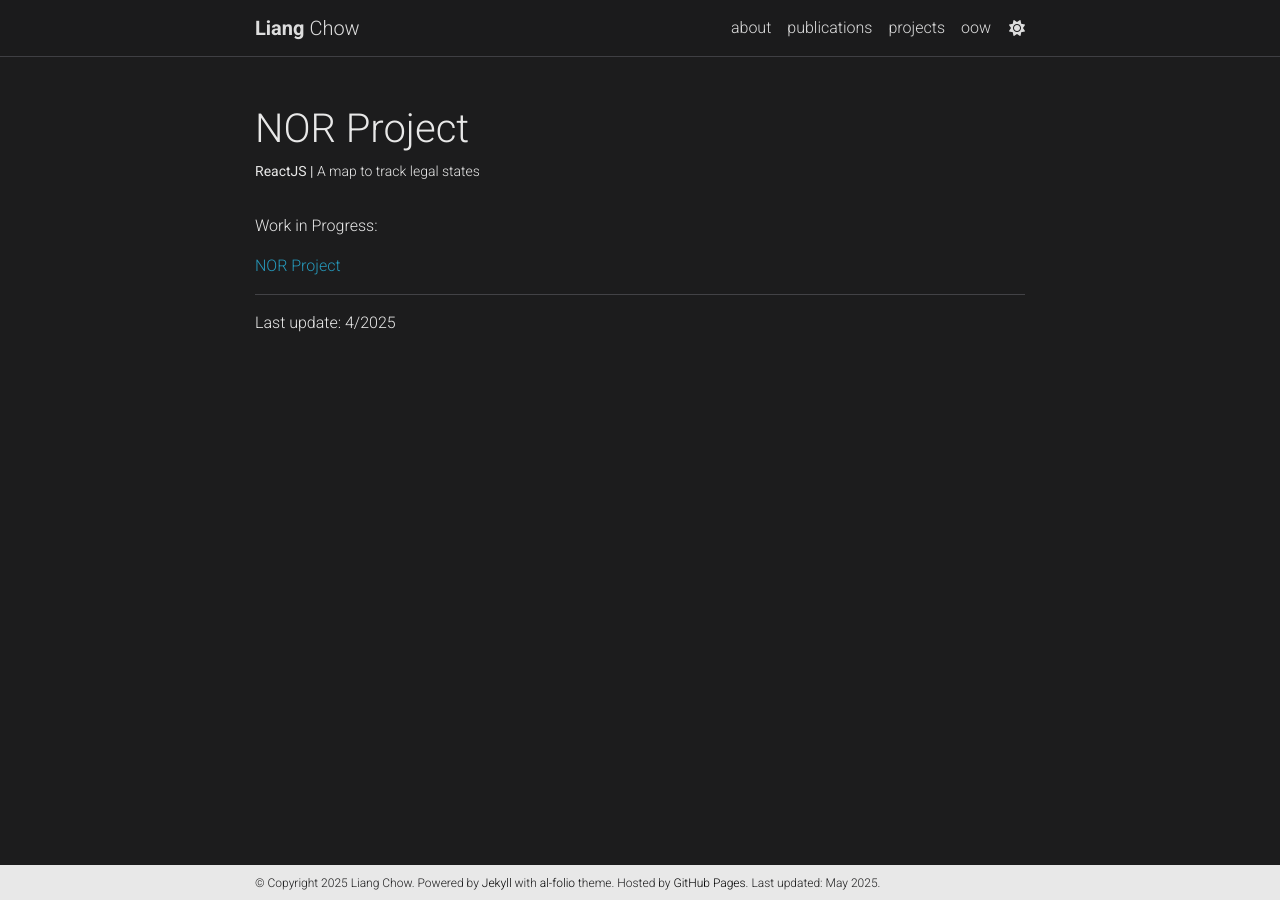
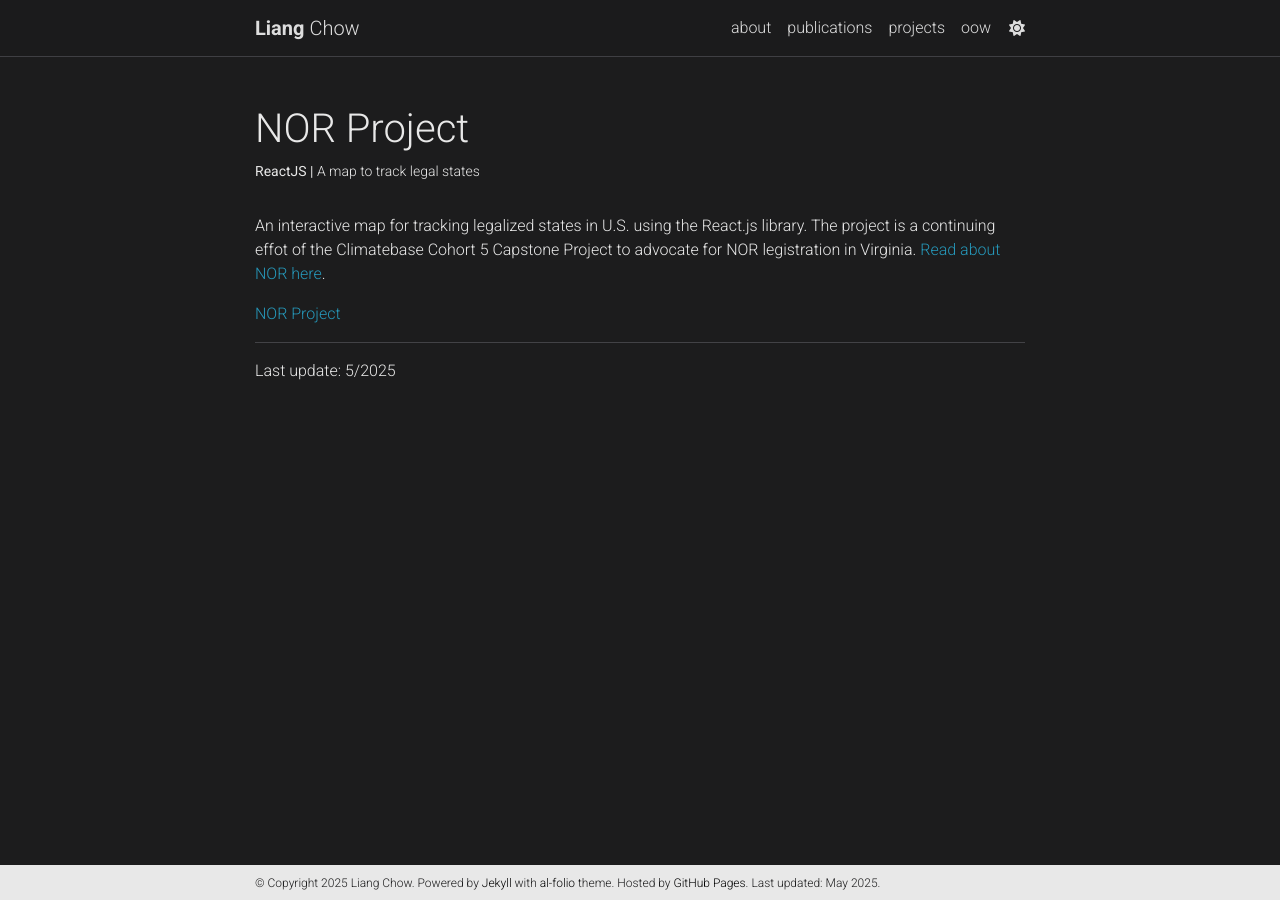
Before and after one commit to liangchow/liangchow.github.io, a Jekyll site: the page built from _projects/6_project.md, in a window 1280 px wide. Built offline with Jekyll 4.4.1, drawn with Linux system fonts in a browser that asks for light colours; comment, search, counter and statistics services are not loaded; a style sheet for code colours, icons or effects is not loaded.

Commit message:
Update 6_project.md

```diff
--- a/_projects/6_project.md
+++ b/_projects/6_project.md
@@ -8,9 +8,9 @@
 related_publications:
 ---
 
-Work in Progress:
+An interactive map for tracking legalized states in U.S. using the React.js library. The project is a continuing effot of the Climatebase Cohort 5 Capstone Project to advocate for NOR legistration in Virginia. [Read about NOR here](https://www.linkedin.com/pulse/lifes-eco-epilogue-options-green-deathcare-dayna-sowd-pyoie).
 
 [NOR Project](https://reactjs-nor-map.netlify.app/)
 
 ***
-Last update: 4/2025
+Last update: 5/2025
```
